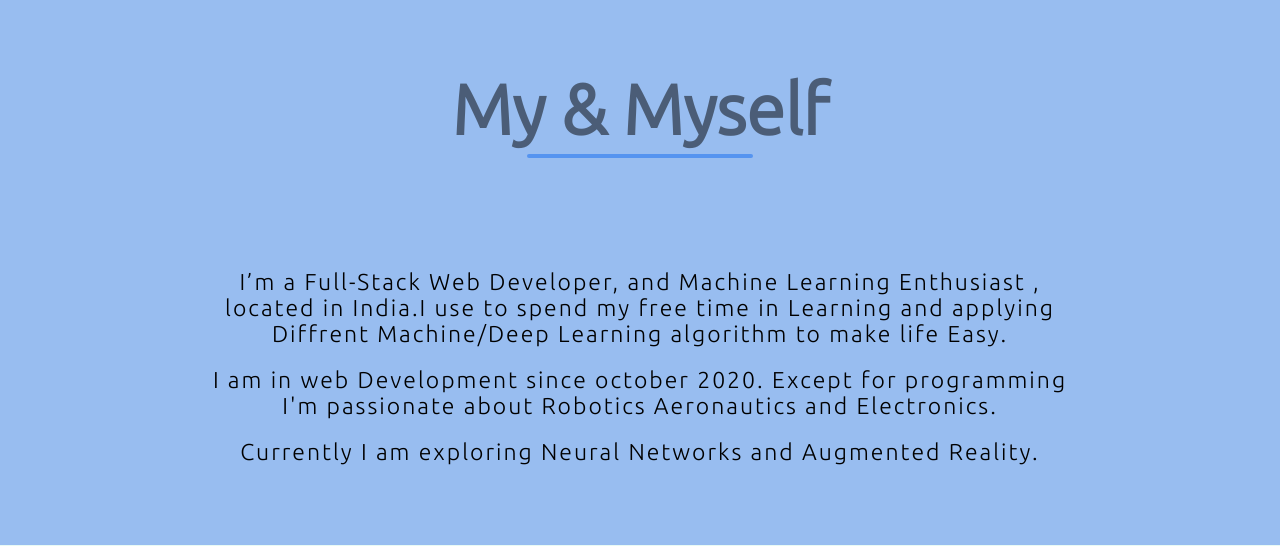
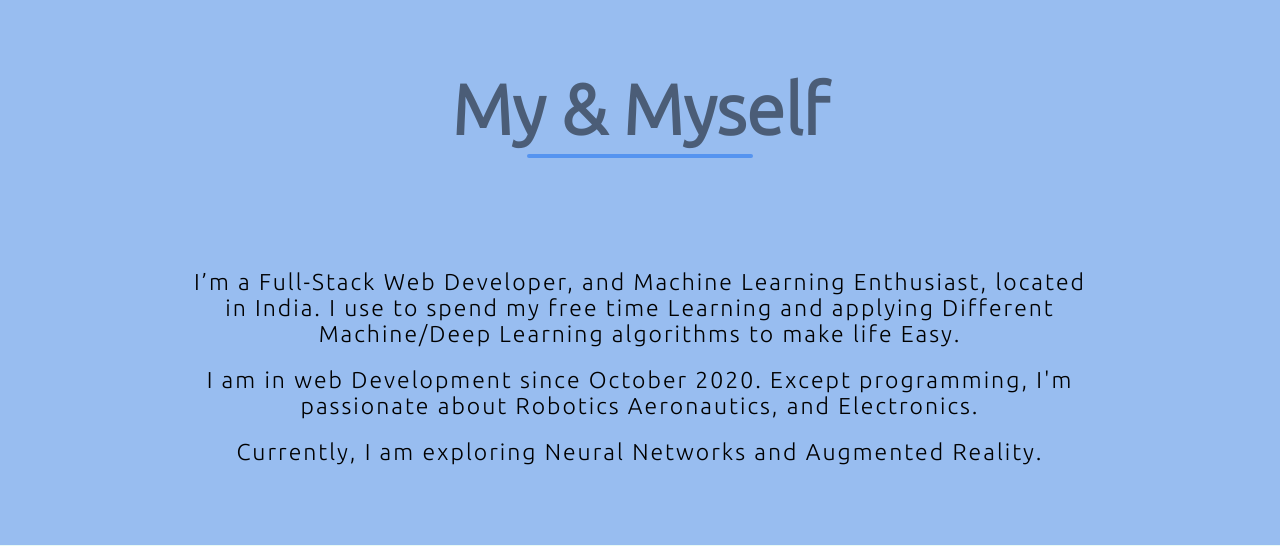
Before and after one commit to CodeWithAlvin/personalWeb4, a Django app: template template/index.html in a window 1280 px wide. Shown: the part 4239-4785 px from the top of the page. Run offline with Django 3.2, Linux system fonts and the light colour scheme; the template is opened without the code that fills it, so the values that code supplies are empty; some web fonts are replaced.

Commit message:
some spelling mistakes corrected

```diff
--- a/template/index.html
+++ b/template/index.html
@@ -283,9 +283,9 @@
     <h1> My & Myself</h1>
   </div>
   <div class="about">
-    <p>I’m a Full-Stack Web Developer, and Machine Learning Enthusiast , located in India.I use to spend my free time in Learning and applying Diffrent Machine/Deep Learning algorithm to make life Easy.</p>
-    <p>I am in web Development since october 2020. Except for programming I'm passionate about Robotics Aeronautics and Electronics.</p>
-    <p>Currently I am exploring Neural Networks and Augmented Reality.</p>
+    <p>I’m a Full-Stack Web Developer, and Machine Learning Enthusiast, located in India. I use to spend my free time Learning and applying Different Machine/Deep Learning algorithms to make life Easy.</p>
+    <p>I am in web Development since October 2020. Except programming, I'm passionate about Robotics Aeronautics, and Electronics.</p>
+    <p>Currently, I am exploring Neural Networks and Augmented Reality.</p>
   </div>
 </section>
 <section class="container contact-section" id="contact">
```
